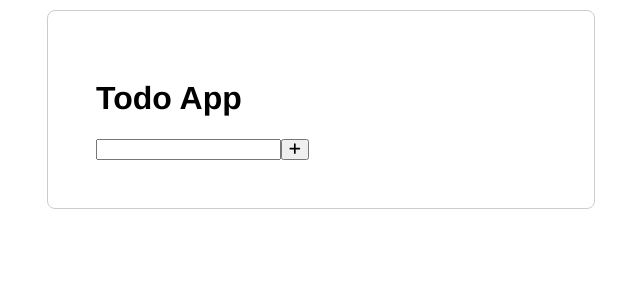
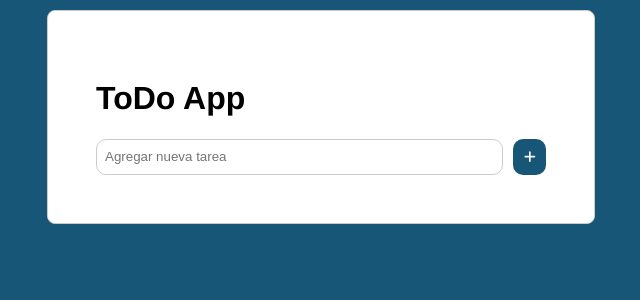
Before and after one commit to danielaramireza/my-react-task-list, a React (Vite) app: page / in a window 1280 px wide. Shown: the top 300 px of the page, without its empty margins (319-959 px from the left). Built offline with nearby package versions, Linux system fonts and the light colour scheme.

Commit message:
Se agregaron estilos

```diff
--- a/src/App.css
+++ b/src/App.css
@@ -2,6 +2,8 @@ body {
   margin: 0;
   padding: 0;
   font-family: Helvetica, Arial, sans-serif;
+  min-height: 100vh;
+  background-color: #175676;
 }
 
 .App {
@@ -12,6 +14,7 @@ body {
   border-radius: 8px;
   padding: 3rem;
   margin-top: 10px;
+  background-color: white;
 }
 
 .App h1 {
@@ -50,7 +53,7 @@ body {
 }
 
 .checkbox:checked {
-  background: #2acd72;
+  background: #175676;
   border: 1px solid white;
 }
 
@@ -70,9 +73,54 @@ body {
 }
 
 .task-edit-button {
-  color: #6ba0df;
+  color: #175676;
 }
 
 .task-delete-button {
   color: #e7494b;
 }
+
+.formularioNuevaTarea {
+  display: flex;
+  gap: 10px;
+}
+
+.formularioNuevaTarea input {
+  width: 100%;
+  height: 2rem;
+  border-radius: 10px;
+  border: 1px solid #ccc;
+  padding-left: 8px;
+}
+
+.formularioNuevaTarea button {
+  width: 36px;
+  background: #175676;
+  color: white;
+  border: none;
+  border-radius: 10px;
+}
+
+.modalFooter {
+  display: flex;
+  justify-content: flex-end;
+  gap: 10px;
+}
+
+.botonCancelarModal {
+  background: #e7494b;
+  color: white;
+  height: 2rem;
+  border: none;
+  border-radius: 10px;
+  padding: 0px 10px;
+}
+
+.botonGuardarModal {
+  color: white;
+  background-color: #175676;
+  height: 2rem;
+  border: none;
+  border-radius: 10px;
+  padding: 0px 10px;
+}
--- a/src/App.jsx
+++ b/src/App.jsx
@@ -59,7 +59,7 @@ function App() {
 
   return (
     <div className="App">
-      <Header titulo="Todo App" />
+      <Header titulo="ToDo App" />
       <Input agregarTarea={agregarTarea} />
       <TaskList
         listaDeTareas={listaDeTareas}
--- a/src/components/Input.jsx
+++ b/src/components/Input.jsx
@@ -15,11 +15,10 @@ export default function Input(props) {
     setNombreTarea("");
   }
   return (
-    <form onSubmit={enviarTarea}>
+    <form className="formularioNuevaTarea" onSubmit={enviarTarea}>
       <input
         type="text"
-        name=""
-        id=""
+        placeholder="Agregar nueva tarea"
         value={nombreTarea}
         onChange={(ev) => setNombreTarea(ev.target.value)}
       />
--- a/src/components/Modal.css
+++ b/src/components/Modal.css
@@ -17,10 +17,28 @@
   border-radius: 10px;
   box-shadow: 5px 5px 10px #888;
   z-index: 99;
+  width: 90%;
+  max-width: 450px;
 }
 
 .botonCerrarModal {
   position: absolute;
   right: 8px;
   top: 8px;
+  background: #e7494b;
+  color: white;
+  border: none;
+  width: 28px;
+  height: 28px;
+  border-radius: 10px;
 }
+
+.inputNombreTareaModal {
+  width: 100%;
+  height: 2rem;
+  padding: 0px 8px;
+  box-sizing: border-box;
+  margin-bottom: 1rem;
+  border-radius: 10px;
+  border: 1px solid #ccc;
+}
--- a/src/components/Modal.jsx
+++ b/src/components/Modal.jsx
@@ -25,6 +25,7 @@ export default function Modal(props) {
         <div className="modalBody">
           <form onSubmit={enviarActualizacionTarea}>
             <input
+              className="inputNombreTareaModal"
               type="text"
               placeholder="Nuevo nombre de la tarea"
               value={nuevoNombreTarea}
@@ -33,8 +34,15 @@ export default function Modal(props) {
           </form>
         </div>
         <div className="modalFooter">
-          <button onClick={() => cerrarModal()}>Cancelar</button>
-          <button onClick={enviarActualizacionTarea}>Guardar</button>
+          <button className="botonCancelarModal" onClick={() => cerrarModal()}>
+            Cancelar
+          </button>
+          <button
+            className="botonGuardarModal"
+            onClick={enviarActualizacionTarea}
+          >
+            Guardar
+          </button>
         </div>
       </div>
     </div>
```
